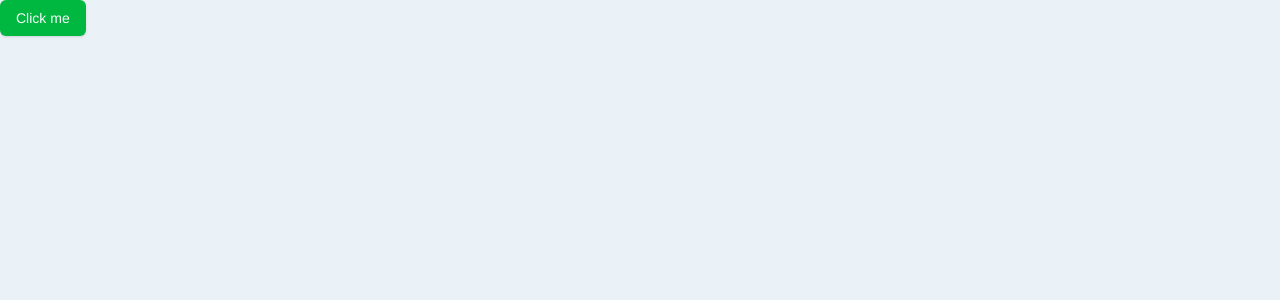
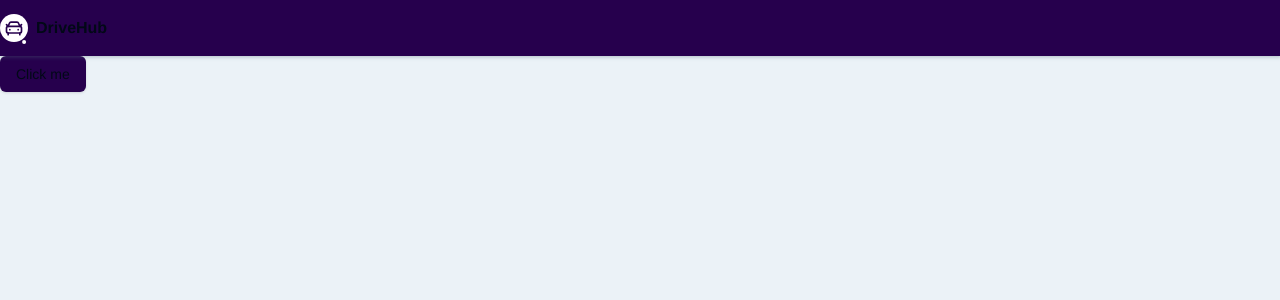
Before and after one commit to alexandrujuganaru/react-car-marketplace, a Next.js app: page / in a window 1280 px wide. Shown: the top 300 px of the page. Built offline with nearby package versions, Linux system fonts and the light colour scheme.

Commit message:
Configured a little bit of navbar

```diff
--- a/app/(web)/layout.tsx
+++ b/app/(web)/layout.tsx
@@ -1,3 +1,5 @@
+import NavBar from "@/components/NavBar";
+
 export default function WebLayout({
   children,
 }: Readonly<{
@@ -5,6 +7,7 @@ export default function WebLayout({
 }>) {
   return (
     <div className="flex flex-col w-full h-auto">
+      <NavBar />
       <main>{children}</main>
     </div>
   );
--- a/app/globals.css
+++ b/app/globals.css
@@ -34,15 +34,12 @@ body {
 @layer base {
   :root {
     --boxShadow: 0 2px 8.8px 3.2px #0207010a;
-
+    --primary: 270 100% 15%;
     --background: 0 0% 100%;
     --foreground: 222.2 84% 4.9%;
     --card: 0 0% 100%;
-    --card-foreground: 222.2 84% 4.9%;
+    --card-foreground: 0 0% 100%;
     --popover: 0 0% 100%;
-    --popover-foreground: 222.2 84% 4.9%;
-    --primary: 141 100% 36%;
-    --primary-foreground: 210 40% 98%;
     --secondary: 210 40% 96.1%;
     --secondary-foreground: 222.2 47.4% 11.2%;
     --muted: 210 40% 96.1%;
@@ -53,7 +50,7 @@ body {
     --destructive-foreground: 210 40% 98%;
     --border: 214.3 31.8% 91.4%;
     --input: 214.3 31.8% 91.4%;
-    --ring: 141 100% 36%;
+    --ring: 270 100% 15%;
     --radius: 0.5rem;
     --chart-1: 12 76% 61%;
     --chart-2: 173 58% 39%;
@@ -62,7 +59,7 @@ body {
     --chart-5: 27 87% 67%;
     --sidebar-background: 0 0% 98%;
     --sidebar-foreground: 240 5.3% 26.1%;
-    --sidebar-primary: 141 100% 36%;
+    --sidebar-primary: 270 100% 15%;
     --sidebar-primary-foreground: 0 0% 98%;
     --sidebar-accent: 240 4.8% 95.9%;
     --sidebar-accent-foreground: 240 5.9% 10%;
@@ -77,7 +74,7 @@ body {
     --card-foreground: 210 40% 98%;
     --popover: 222.2 84% 4.9%;
     --popover-foreground: 210 40% 98%;
-    --primary: 141 100% 36%;
+    --primary: 270 100% 15%;
     --primary-foreground: 222.2 47.4% 11.2%;
     --secondary: 217.2 32.6% 17.5%;
     --secondary-foreground: 210 40% 98%;
@@ -89,7 +86,7 @@ body {
     --destructive-foreground: 210 40% 98%;
     --border: 217.2 32.6% 17.5%;
     --input: 217.2 32.6% 17.5%;
-    --ring: 141 100% 36%;
+    --ring: 270 100% 15%;
     --chart-1: 220 70% 50%;
     --chart-2: 160 60% 45%;
     --chart-3: 30 80% 55%;
@@ -97,7 +94,7 @@ body {
     --chart-5: 340 75% 55%;
     --sidebar-background: 240 5.9% 10%;
     --sidebar-foreground: 240 4.8% 95.9%;
-    --sidebar-primary: 141 100% 36%;
+    --sidebar-primary: 270 100% 15%;
     --sidebar-primary-foreground: 0 0% 100%;
     --sidebar-accent: 240 3.7% 15.9%;
     --sidebar-accent-foreground: 240 4.8% 95.9%;
--- /dev/null
+++ b/components/NavBar.tsx
@@ -0,0 +1,22 @@
+import React from "react";
+import Logo from "./logo";
+
+const NavBar = () => {
+  return (
+    <header
+      className="w-full px-3 md:px-0 bg-primary
+    sticky top-0 align-top z-10 h-14"
+      style={{ boxShadow: "1px 1px 4px #50727d66" }}
+    >
+      <nav className="flex items-center h-full max-w-7xl mx-auto">
+        <Logo />
+
+        <ul className="hidden lg:flex flex-1 items-center justify-center space-x-4 mx-9 text-white/80 lg space-x-6 ">
+          <li></li>
+        </ul>
+      </nav>
+    </header>
+  );
+};
+
+export default NavBar;
--- /dev/null
+++ b/components/logo/index.tsx
@@ -0,0 +1,27 @@
+import { CarFrontIcon, Dot } from "lucide-react";
+import Link from "next/link";
+import React from "react";
+
+const Logo = () => {
+  return (
+    <Link href="/" className="flex items-center gap-2">
+      <div
+        className="relative size-7 bg-white rounded-full
+      flex items-center justify-center
+      "
+      >
+        <CarFrontIcon className="w-5 h-5 text-primary" />
+        <span
+          className="absolute -bottom-3 -right-2
+         text-white
+         "
+        >
+          <Dot />
+        </span>
+      </div>
+      <span className="font-semibold text-base">DriveHub</span>
+    </Link>
+  );
+};
+
+export default Logo;
```
